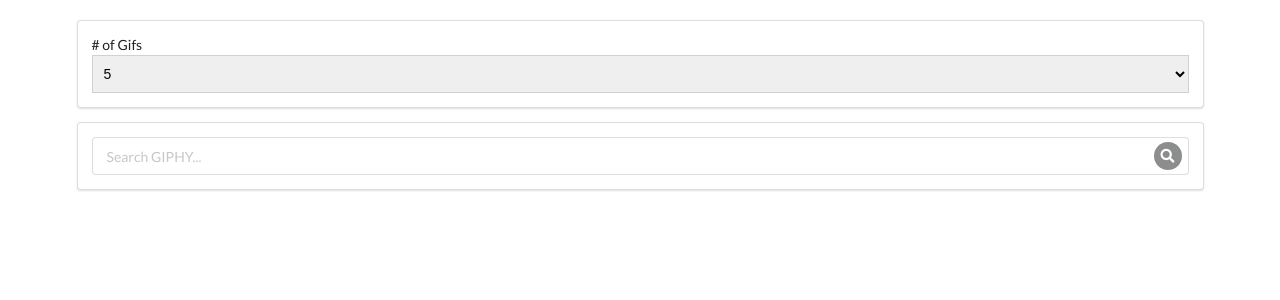
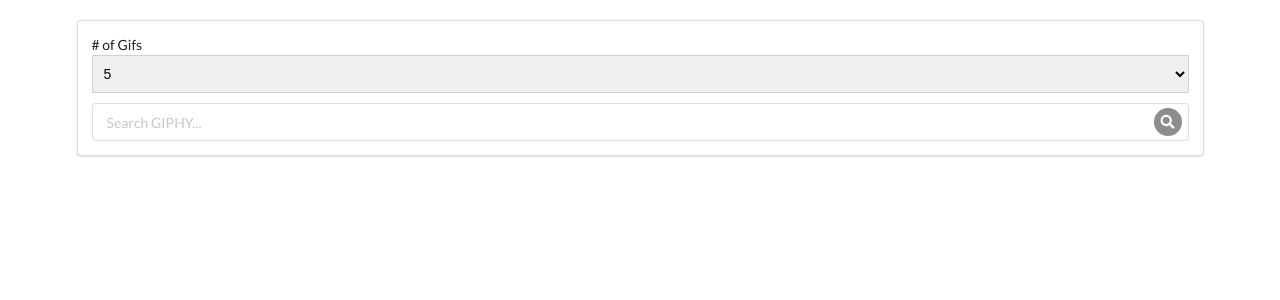
Before and after one commit to jasminegmp/giphy-search-react-app, a React (Create React App) app: page / in a window 1280 px wide. Shown: the top 300 px of the page. Built offline with nearby package versions, Linux system fonts and the light colour scheme.

Commit message:
Minor styling changes

```diff
--- a/src/components/App.js
+++ b/src/components/App.js
@@ -33,9 +33,12 @@ class App extends React.Component {
 	render(){
 		return (
 			<div className="ui container" style ={{marginTop: '20px'}}>
-				<DropDown onClicking = {this.limitSubmit}/>
-				<SearchBar onSubmitting = {this.onSearchSubmit}/>
+				<div className = "ui segment">
+					<DropDown onClicking = {this.limitSubmit}/>
+					<SearchBar onSubmitting = {this.onSearchSubmit}/>
+				</div>
 				<GifList gifs = {this.state.gifs}/>
+
 			</div>
 		);
 	}
--- a/src/components/DropDown.js
+++ b/src/components/DropDown.js
@@ -25,9 +25,10 @@ class DropDown extends React.Component{
 
 	render(){
 		return(
-			<div className = "ui segment">
+			<div>
 				<label># of Gifs</label>
 				<select name="items" multiple=""
+					style ={{marginBottom: '10px'}}
 					className="ui fluid dropdown"
 					onChange = {this.handleChange}
 					value = {this.state.numItems}>
--- a/src/components/SearchBar.js
+++ b/src/components/SearchBar.js
@@ -19,7 +19,7 @@ class SearchBar extends React.Component{
 
 	render(){
 		return(
-			<div className = "ui segment">
+			<div>
 				<form onSubmit = {this.onFormSubmit}>
 					<div className ="ui fluid icon input">
 						<input
@@ -29,7 +29,7 @@ class SearchBar extends React.Component{
 							value = {this.state.searchTerm}
 
 							/>
-							<i class="inverted circular search link icon" onClick = {this.onFormSubmit}></i>
+							<i className ="inverted circular search link icon" onClick = {this.onFormSubmit}></i>
 					</div>
 				</form>
 			</div>
```
